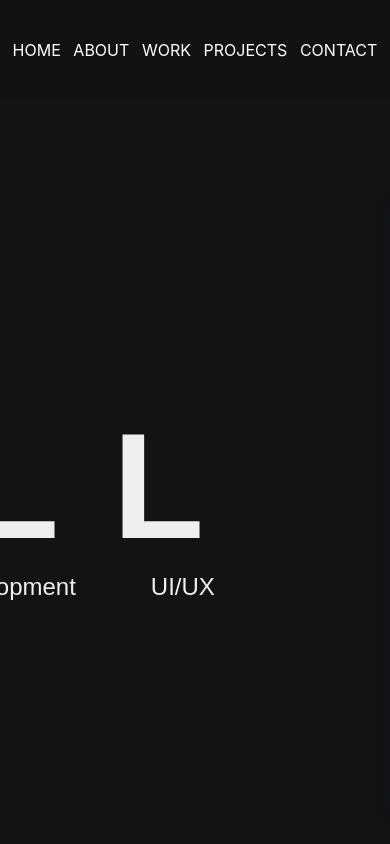
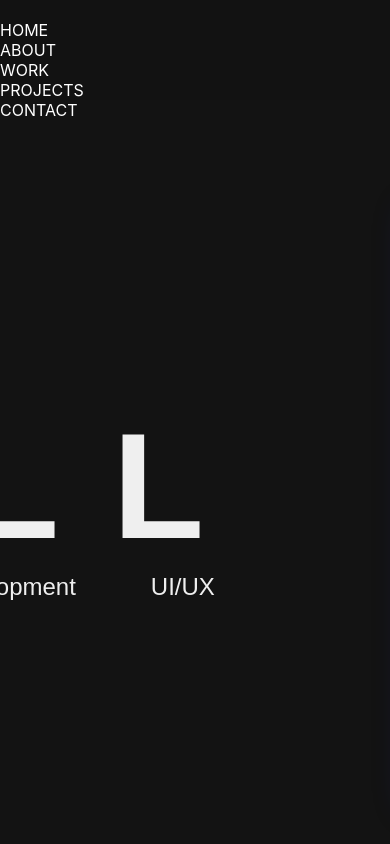
Before and after one commit to bell-sarian/dev-portfolio, a React (Create React App) app: page / in a window 390 px wide. Shown: the top 844 px of the page. Built offline with nearby package versions, Linux system fonts and the light colour scheme; some icons are missing; what webfontloader would draw is missing.

Commit message:
Adding MUI

```diff
--- a/package.json
+++ b/package.json
@@ -4,10 +4,14 @@
   "private": true,
   "dependencies": {
     "-": "0.0.1",
+    "@emotion/react": "^11.9.3",
+    "@emotion/styled": "^11.9.3",
     "@expo-google-fonts/ramabhadra": "^0.1.0",
     "@material-ui/core": "^4.12.4",
     "@material-ui/icons": "^4.11.3",
     "@material-ui/lab": "^4.0.0-alpha.61",
+    "@mui/icons-material": "^5.8.4",
+    "@mui/material": "^5.8.5",
     "@testing-library/jest-dom": "^5.11.4",
     "@testing-library/react": "^11.1.0",
     "@testing-library/user-event": "^12.1.10",
--- a/src/component/Navigation/NavBar.css
+++ b/src/component/Navigation/NavBar.css
@@ -28,3 +28,45 @@
     color: #fff;
 
 }
+
+.menuBarContainer .menu-icon {
+    visibility: hidden;
+}
+
+@media screen and (max-width: 768px) {
+    .menuBarContainer {
+        display: flex;
+        flex-direction: column;
+        justify-content: space-evenly;
+
+        width: 100%;
+        height: 100px;
+        left: 0px;
+        top: 0px;
+
+        background-color: #131313f3;
+        /* background: blur(5px);     */
+        position: sticky;
+        top: 0;
+        left: 0;
+        margin-bottom: 100px;
+        z-index: 9999;
+
+        position: fixed;
+    }
+
+    .menuBarContainer .navLinks {
+        display: flex;
+        align-items: flex-start;
+        flex-direction: column;
+        justify-content: space-evenly;
+        width: 100%;
+        margin-top: 20px;
+        color: #fff;
+
+    }
+
+    .menuBarContainer .menu-icon {
+        visibility: visible;
+    }
+}
```
Also changed, not shown: 1 other file (tests, documents, lock files or other folders).
